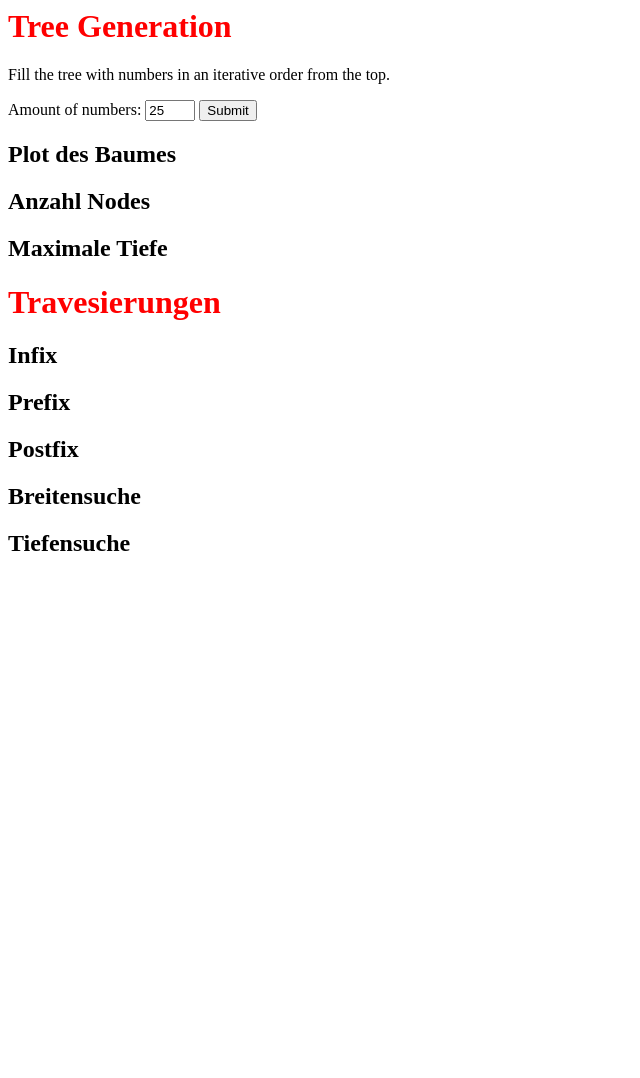
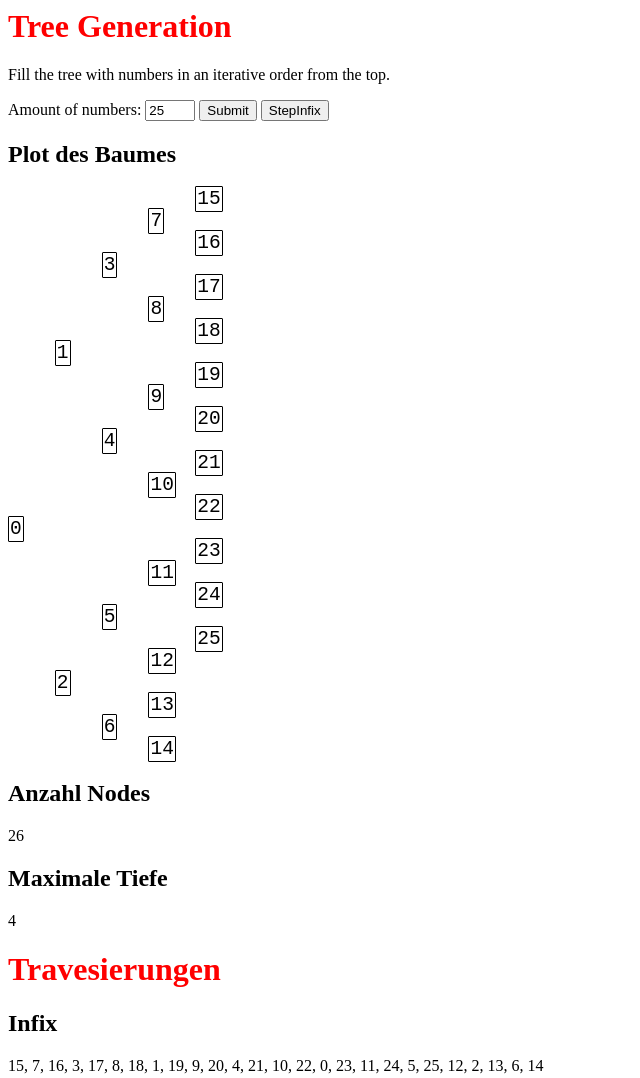
Before and after one commit to ben165/webtree, a plain HTML site: page index.html in a window 1280 px wide. Shown: the top 1078 px of the page, without its empty margins (0-640 px from the left). Before the commit the page ends 800 px from the top, so only its background shows below. Drawn offline with Linux system fonts and the light colour scheme.

Commit message:
InfixStepper

```diff
--- a/index.html
+++ b/index.html
@@ -7,14 +7,14 @@
 h1 {color:red;}
 span.treecolumn {
 	font-family: monospace;
-	font-size: 1.5em;
-	margin: 20px 20px 20px 20px;
-	padding: 5px;
+	font-size: 1em;
+	margin: 0;
+	padding: 1px;
 
 	border-style: solid;
-	border-width: 5px;
+	border-width: 1px;
 	border-color: black;
-	border-radius: 5px;}
+	border-radius: 1px;}
 </style>
 
 </head>
@@ -27,11 +27,11 @@ span.treecolumn {
 
 <p>Fill the tree with numbers in an iterative order from the top.</p>
 
-<form>
 <label for="amount">Amount of numbers:</label>
 <input type="text" id="amountInts" name="amount" value="25" style="width:50px;">
-<input type="button" value="Submit" onclick="plotTree()">
-</form>
+<input type="button" value="Submit" onclick="plotTree();">
+
+<input type="button" value="StepInfix" onclick="TreeFunctions.stepInfix(stepper);">
 
 <h2>Plot des Baumes</h2>
 <pre style="font-size:1.5em;" id="plot"></pre>
@@ -61,6 +61,18 @@ span.treecolumn {
 <p id="tief"></p>
 
 <script src="tree.js"></script>
+<script>plotTree()</script>
+
+<script>
+//Global variables
+var root;
+var stepper;
+
+//infixStepper = new Stepper(root, list1);
+//temp = TreeFunctions.stepInfix(root, list1);
+//const element = document.querySelector('n0');
+//document.getElementById("n0").style.color = "red";
+</script>
 
 </body>
 
--- a/tree.js
+++ b/tree.js
@@ -6,58 +6,66 @@ class Node {
 	}
 }
 
+class Stepper {
+	constructor(root) {
+		this.node = root;
+		this.list1 = [];
+	}
+}
+
 
 // Display functions for the HTML site
-function plotTree(root) {
+function plotTree() {
 	amount = Number(document.getElementById("amountInts").value);
 
+	root = TreeFunctions.createTree(amount);
 	list1 = []
-	root = TreeFunctions.createTree(amount)
+	TreeFunctions.cleanup(root);
+
+	stepper = new Stepper(root);
 
 	TreeFunctions.plot(root, 0, list1)
 	//console.log( list1.join("") )
 	document.getElementById("plot").innerHTML = list1.join("");
 
-	console.log("Amount Nodes:\n")
+	//console.log("Amount Nodes:\n")
 	//console.log( TreeFunctions.amount(root) )
 	document.getElementById("amount").innerHTML = TreeFunctions.amount(root);
 
-	console.log("Max Depth:\n")
+	//console.log("Max Depth:\n")
 	//console.log( TreeFunctions.depth(root) )
 	document.getElementById("tiefe").innerHTML = TreeFunctions.depth(root);
 
-	console.log("IN-ORDER:\n")
+	//console.log("IN-ORDER:\n")
 	list1 = []
 	TreeFunctions.inorder(root, list1)
 	//console.log( list1 )
 	document.getElementById("infix").innerHTML = list1.join(", ");
 
-	console.log("\nPRE-ORDER:\n")
+	//console.log("\nPRE-ORDER:\n")
 	list1 = []
 	TreeFunctions.preorder(root, list1)
 	//console.log( list1 )
 	document.getElementById("prefix").innerHTML = list1.join(", ");
 
-	console.log("\nPOST-ORDER:\n")
+	//console.log("\nPOST-ORDER:\n")
 	list1 = []
 	TreeFunctions.postorder(root, list1)
 	//console.log( list1 )
 	document.getElementById("postfix").innerHTML = list1.join(", ");
 
-	console.log("\nBreitensuche:\n")
+	//console.log("\nBreitensuche:\n")
 	list1 = []
 	TreeFunctions.breitensuche(root, list1)
 	//console.log( list1 )
 	document.getElementById("breit").innerHTML = list1.join(", ");
 
-	console.log("\nTiefensuche:\n")
+	//console.log("\nTiefensuche:\n")
 	list1 = []
 	TreeFunctions.tiefensuche(root, list1)
 	//console.log( list1 )
 	document.getElementById("tief").innerHTML = list1.join(", ");
-
 }
-
 
 
 // Static tree functions
@@ -87,12 +95,25 @@ const TreeFunctions = {
 		}
 	},
 
+	// cleanup after iterativ creation
+	// removes nodes with null values
+	cleanup(node) {
+		if (node != null) {
+			if (node.l != null && node.l.value == null) {
+				node.l = null; }
+			this.cleanup(node.l, list1);
+
+			if (node.r != null && node.r.value == null) {
+				node.r = null; }
+			this.cleanup(node.r, list1);
+		}
+	},
 
 	// Traversierung: Wanderung durch Baum verschiedene Verfahren
 
 	// LVR Inorder
 	inorder(node, list1) {
-		if (node != null && node.value != null) {
+		if (node != null) { // && node.value != null
 			this.inorder(node.l, list1);
 			//console.log(node.value);
 			list1.push(node.value);
@@ -102,7 +123,7 @@ const TreeFunctions = {
 
 	// VLR Proorder
 	preorder(node, list1) {
-		if (node != null && node.value != null) {
+		if (node != null) {
 			//console.log(node.value);
 			list1.push(node.value);
 			this.preorder(node.l, list1);
@@ -112,7 +133,7 @@ const TreeFunctions = {
 
 	// LRV Postorder
 	postorder(node, list1) {
-		if (node != null && node.value != null) {
+		if (node != null) {
 			this.postorder(node.l, list1);
 			this.postorder(node.r, list1);
 			//console.log(node.value);
@@ -125,16 +146,16 @@ const TreeFunctions = {
 		//var temp;
 		queue = [];
 
-		if (node != null && node.value != null) {
+		if (node != null) {
 			queue.push( node ); }
 
 		while ( queue.length != 0 ) {
 			temp = queue.splice(0,1)[0];
 			list1.push( temp.value );
 
-			if (temp.l != null && temp.l.value != null) {
+			if (temp.l != null) {
 				queue.push(temp.l); }
-			if (temp.r != null && temp.r.value != null) {
+			if (temp.r != null) {
 				queue.push(temp.r); }
 		}
 	},
@@ -144,7 +165,7 @@ const TreeFunctions = {
 	tiefensuche(node, list1) {
 		stack = [];
 
-		if ( node != null && node.value != null) {
+		if ( node != null) {
 			stack.push(node); }
 
 		while ( stack.length != 0 ) {
@@ -152,9 +173,9 @@ const TreeFunctions = {
 
 			list1.push( temp.value );
 
-			if (temp.r != null && temp.r.value != null) {
+			if (temp.r != null) {
 				stack.push(temp.r); }
-			if (temp.l != null && temp.l.value != null) {
+			if (temp.l != null) {
 				stack.push(temp.l);	}
 		}
 	},
@@ -187,27 +208,48 @@ const TreeFunctions = {
 	},
 
 
-	// Plotten des Baumes
+	// Plotten des Baumes von links nach rechts
 	plot(node, tiefe, list1) {
 		if (node != null) {
 			++tiefe;
 			this.plot(node.l, tiefe, list1);
 			for (i=1; i<tiefe; i++) {
 				list1.push("    "); }
-
-			if ( node.value != null ) {
-				list1.push("<span class=\"treecolumn\" id=\"" + String(node.value) + "\">" + String(node.value) + "</span>");
-			}
-			list1.push("\n");
-
+			list1.push("<span class=\"treecolumn\" id=\"n" + String(node.value) + "\">" + String(node.value) + "</span>\n");
 			this.plot(node.r, tiefe, list1);
 		}
+	},
+
+	// Reset Stepper
+	stepReset(stepper, root) {
+		infixStepper.node = root;
+		infixStepper.list1 = [];
+	},
+
+	// Infix Stepper
+	stepInfix(infixStepper) {
+		while ( infixStepper.list1.length != 0 || infixStepper.node != null ) {
+			if ( infixStepper.node != null ) {
+				infixStepper.list1.push( infixStepper.node )
+				infixStepper.node = infixStepper.node.l;
+			}
+			else {
+				infixStepper.node = infixStepper.list1.pop();
+				temp = infixStepper.node;
+				//element = document.querySelector("n" + String(temp.value));
+				document.getElementById("n" + String(temp.value) ).style.color = "red";
+				infixStepper.node = infixStepper.node.r;
+				return;
+			}
+		}
 	}
+
+
 
 }
 
 
-/*
+/* Manually creation
 var root = new Node(0);
 root.l = new Node(1);
 root.r = new Node(2);
```
Also changed, not shown: bild.png (deleted), 1 other file.
